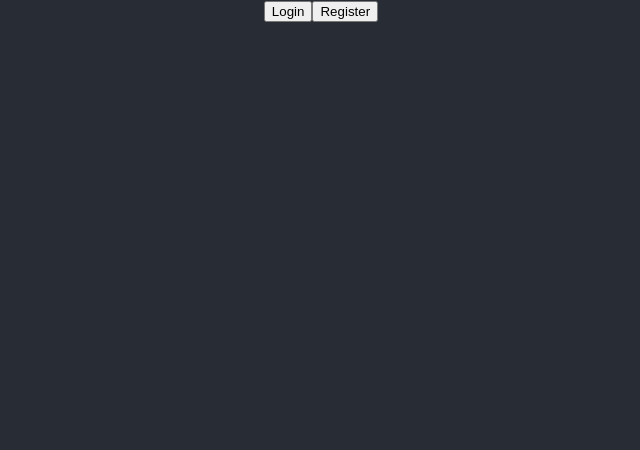
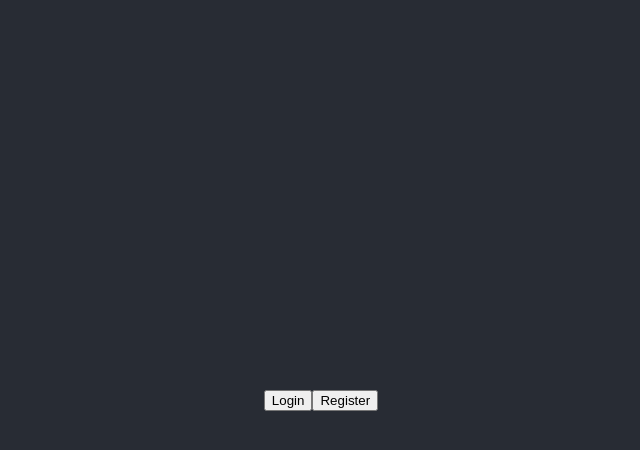
Before and after one commit to klima3775/Budget-Buddy, a React (Create React App) app in the folder frontend/: page / in a window 1280 px wide. Shown: the top 450 px of the page, without its empty margins (319-959 px from the left). Built offline with nearby package versions, Linux system fonts and the light colour scheme.

Commit message:
Refactor App component styles for improved layout and alignment; update import statement in App.tsx

```diff
--- a/frontend/src/App.css
+++ b/frontend/src/App.css
@@ -1,3 +1,11 @@
 .App {
-  text-align: center;
+  display: flex;
+  justify-content: center;
+  align-items: center;
+  height: 100vh;
 }
+
+.button-container {
+  display: flex;
+  gap: 10px;
+}
--- a/frontend/src/App.tsx
+++ b/frontend/src/App.tsx
@@ -1,4 +1,4 @@
-import React, { useState } from "react";
+import { useState } from "react";
 import "./App.css";
 import FormRegLog from "./Components/FormRefLog/FormRegLog";
 
```
